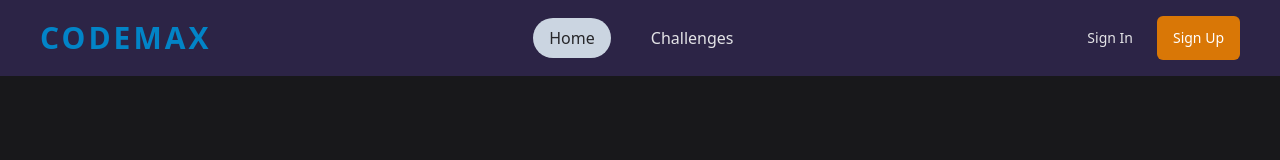
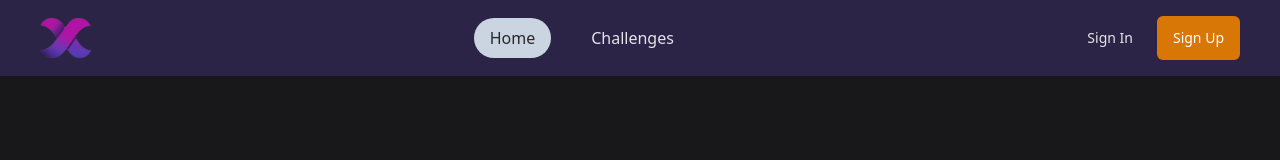
Before and after one commit to mvocoding/CodeMax, a React (Vite) app: page / in a window 1280 px wide. Shown: the top 160 px of the page. Built offline with nearby package versions, Linux system fonts and the light colour scheme; no server answers.

Commit message:
change logo

```diff
--- a/src/components/SubmissionHeader.tsx
+++ b/src/components/SubmissionHeader.tsx
@@ -16,7 +16,7 @@ export const SubmissionHeader: React.FC<Props> = ({ className }) => {
     const { updateSubmission } = useSupabase();
     const { currentUser } = useApp();
     const { showToast } = useToast();
-    const navigate  = useNavigate();
+    const navigate = useNavigate();
     const [menu, setMenu] = useState<MenuOption | null>(null);
 
     const handleSaveClick = async () => {
@@ -40,8 +40,8 @@ export const SubmissionHeader: React.FC<Props> = ({ className }) => {
         }
     }
     const handleTryChallengeClick = async () => {
-        if(menu === "GUESS"){
-            if(!currentUser?.id){
+        if (menu === "GUESS") {
+            if (!currentUser?.id) {
                 showToast("error", 'You need to login to Try this Challenge!');
                 return;
             }
@@ -85,7 +85,7 @@ export const SubmissionHeader: React.FC<Props> = ({ className }) => {
     }
 
     useEffect(() => {
-        if(formData && currentUser){
+        if (formData && currentUser) {
             const currentMenu: MenuOption = currentUser?.profile.username == formData.username ? 'OWNER' : 'GUESS';
             setMenu(currentMenu);
         }
@@ -99,7 +99,9 @@ export const SubmissionHeader: React.FC<Props> = ({ className }) => {
         )}>
             <div className=" flex items-center justify-between">
                 <div className="max-sm:hidden">
-                    <Link to={'/'} className="tracking-widest uppercase font-bold text-3xl text-sky-600 translate-x-8 sm:translate-x-0">CODEMAX</Link>
+                    <Link to={'/'} className="block w-16">
+                        <img src="/images/logo.png" alt="Logo"/>
+                    </Link>
                 </div>
                 <div className="max-md:hidden">
                     <p className="font-semibold text-xl uppercase">{formData!.challenger_name}</p>
@@ -129,8 +131,8 @@ export const SubmissionHeader: React.FC<Props> = ({ className }) => {
                         hover:before:[&_li]:inset-0
                     ">
                     {MENULIST[menu].map((option, index) => (
-                        <li  key={index} className={option.className}
-                        onClick={option.onClick}>{option.text}</li>
+                        <li key={index} className={option.className}
+                            onClick={option.onClick}>{option.text}</li>
                     ))}
                 </ul>
             </div>
--- a/src/layout/Header.tsx
+++ b/src/layout/Header.tsx
@@ -71,7 +71,9 @@ export const Header: React.FC<Props> = ({ className }) => {
             className
         )}>
             <div className=" flex items-center justify-between">
-                <Link to={'/'} className="max-md:hidden tracking-widest uppercase font-bold text-3xl text-sky-600 translate-x-8 sm:translate-x-0">CODEMAX</Link>
+                <Link to={'/'} className="block w-16">
+                    <img src="/images/logo.png" alt="Logo" />
+                </Link>
 
                 <nav className="absolute left-0 sm:static top-4 w-full max-w-6xl mx-auto flex items-center">
                     <input type="checkbox" className="peer sr-only" id="nav" />
```
Also changed, not shown: public/images/logo.png (added).
